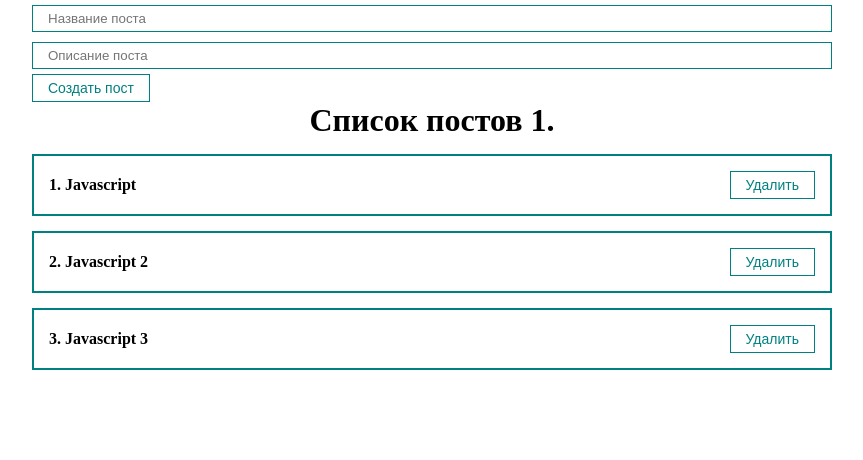
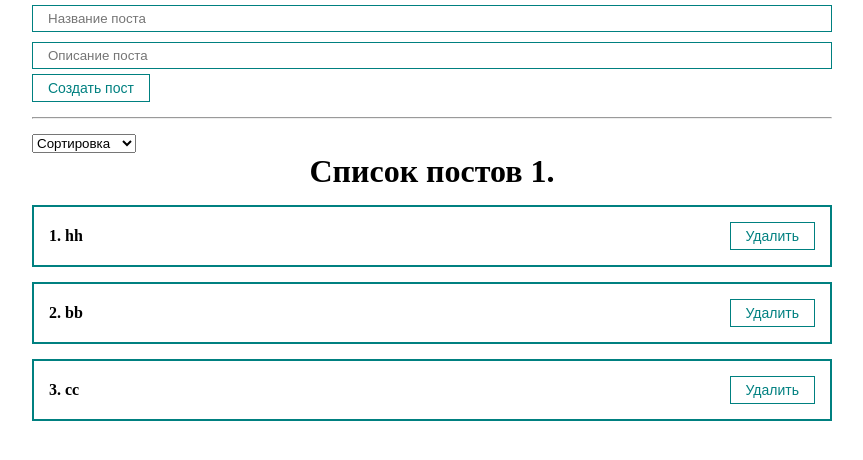
Before and after one commit to raiyin/react_fund_course, a React (Create React App) app: page / in a window 1280 px wide. Shown: the top 460 px of the page, without its empty margins (208-1071 px from the left). Built offline with nearby package versions, Linux system fonts and the light colour scheme.

Commit message:
Sorting.

```diff
--- a/src/App.js
+++ b/src/App.js
@@ -2,14 +2,17 @@
 import './styles/App.css';
 import PostList from './components/PostList';
 import PostForm from './components/PostForm';
+import MySelect from './components/UI/select/MySelect';
 
 function App() {
 
     const [posts, setPosts] = useState([
-        { id: 1, title: "Javascript", body: "description" },
-        { id: 2, title: "Javascript 2", body: "description" },
-        { id: 3, title: "Javascript 3", body: "description" },
+        { id: 1, title: "hh", body: "aa" },
+        { id: 2, title: "bb", body: "tt" },
+        { id: 3, title: "cc", body: "yy" },
     ]);
+
+    const [selectedSort, setSelectedSort] = useState('');
 
     const createPost = (newPost) => {
         setPosts([...posts, newPost]);
@@ -19,9 +22,26 @@
         setPosts(posts.filter(p => p.id !== post.id));
     };
 
+    const sortPosts = (sort) => {
+        setSelectedSort(sort);
+        setPosts([...posts].sort((a, b) => a[sort].localeCompare(b[sort])));
+    };
+
     return (
         <div className="App">
             <PostForm create={createPost} />
+            <hr style={{ margin: '15px 0' }} />
+            <div>
+                <MySelect
+                    value={selectedSort}
+                    onChange={sortPosts}
+                    defaultValue="Сортировка"
+                    options={[
+                        { value: 'title', name: 'По названию' },
+                        { value: 'body', name: 'По описанию' }
+                    ]}
+                />
+            </div>
             {posts.length
                 ? <PostList remove={removePost} posts={posts} title="Список постов 1." />
                 : <h1 style={{ textAlign: 'center' }}> Посты не найдены</h1>
--- /dev/null
+++ b/src/components/UI/select/MySelect.jsx
@@ -0,0 +1,18 @@
+import React from 'react';
+
+const MySelect = ({ options, defaultValue, value, onChange }) => {
+    return (
+        <select
+            value={value}
+            onChange={event => onChange(event.target.value)}
+        >
+            <option disabled value="">{defaultValue}</option>
+            {options.map(option =>
+                <option key={option.value} value={option.value}>
+                    {option.name}
+                </option>)}
+        </select>
+    );
+};
+
+export default MySelect;
```
